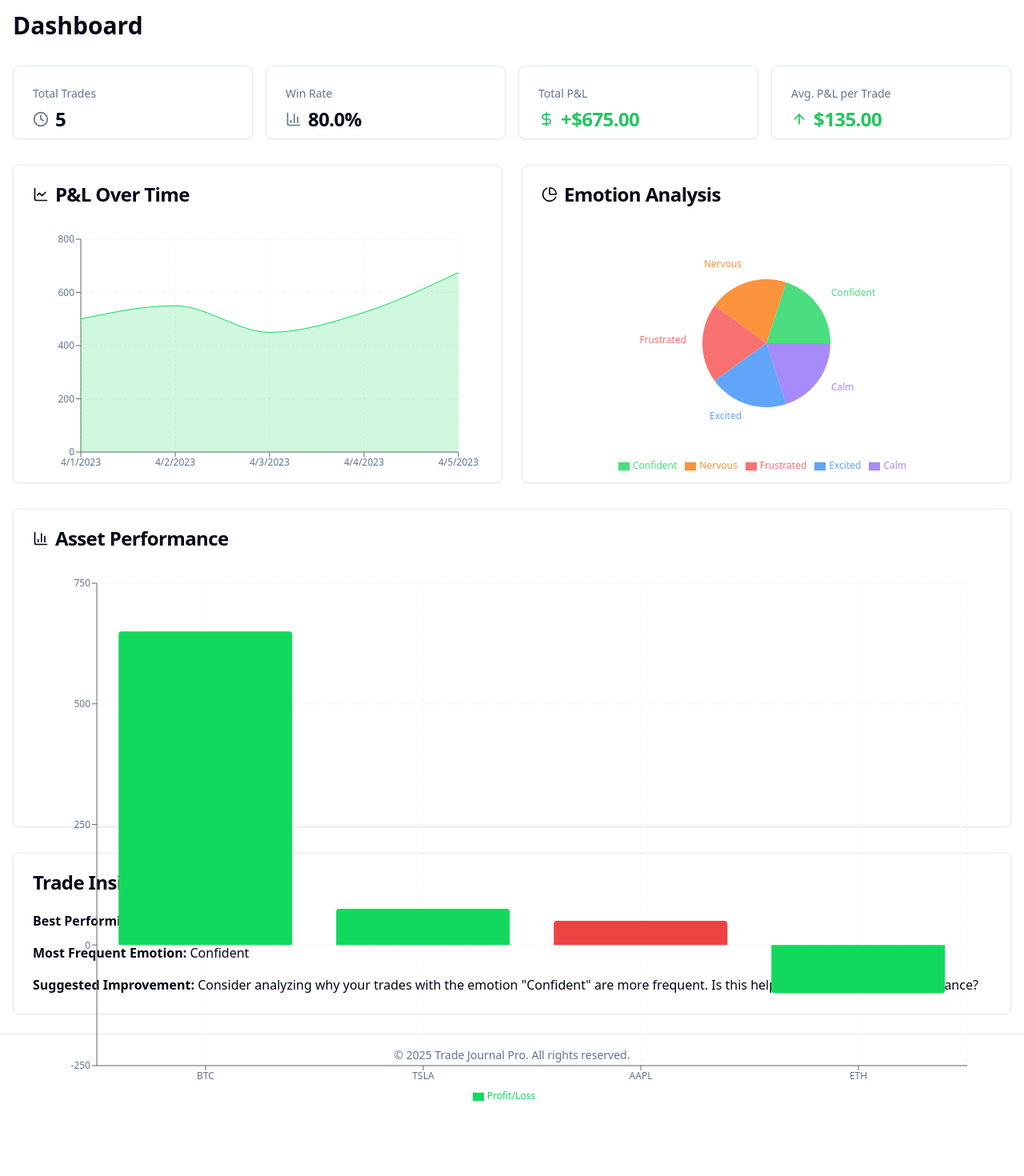
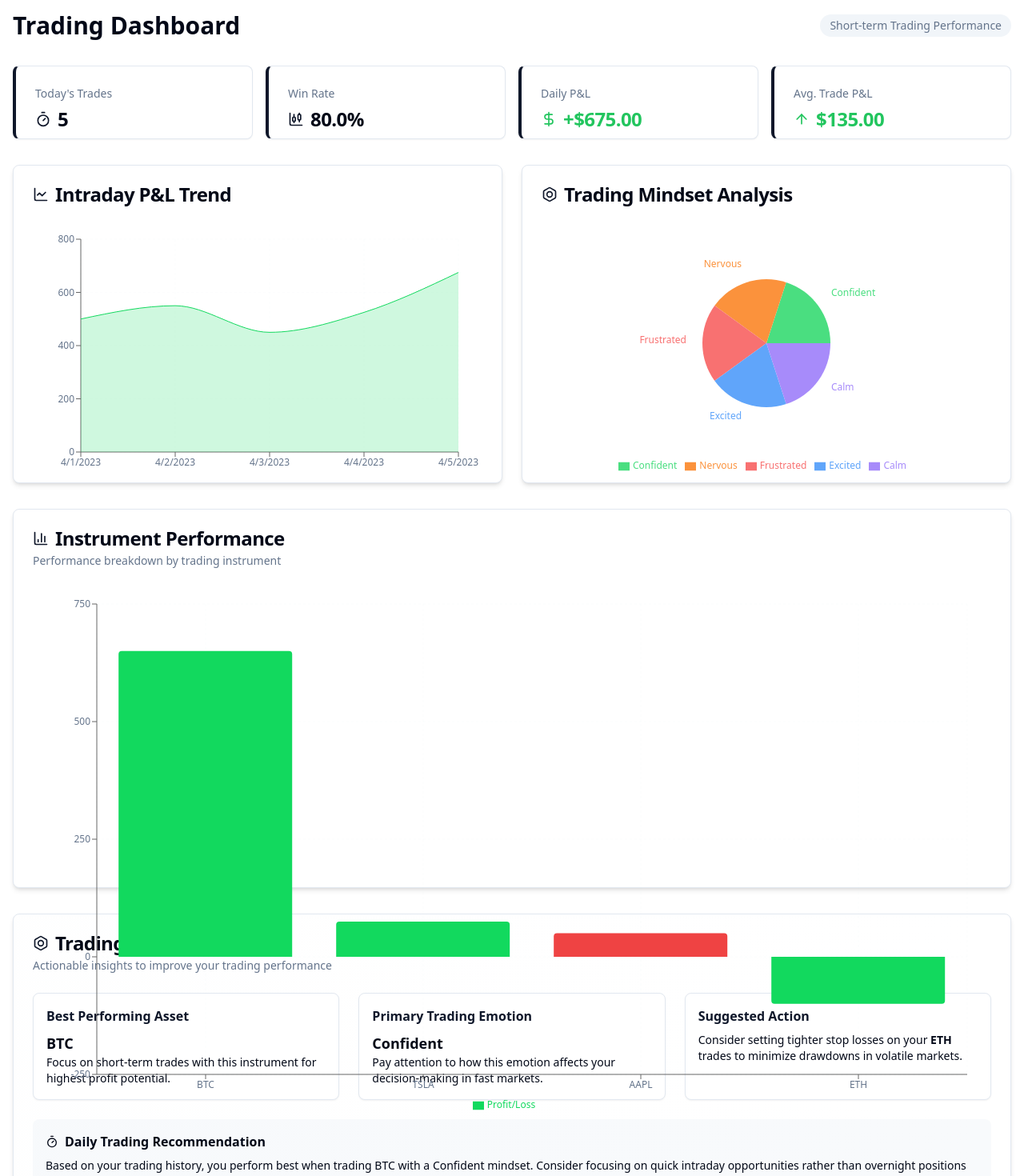
Before and after one commit to pavelnondo/tradebuddynew, a React (Vite) app: page / in a window 1280 px wide. Shown: the part 140-1610 px from the top of the page at 80% size. Before the commit the page ends 1523 px from the top, so only its background shows below. Built offline with nearby package versions, Linux system fonts and the light colour scheme.

Commit message:
Refactor app for short-term trading
The app has been redesigned to focus on short-term trading performance and provide more space for trade insights.

```diff
--- a/src/pages/Dashboard.tsx
+++ b/src/pages/Dashboard.tsx
@@ -1,6 +1,7 @@
+
 import { Card, CardContent, CardDescription, CardHeader, CardTitle } from "@/components/ui/card";
 import { Trade } from "@/types";
-import { ArrowDown, ArrowUp, BarChart3, Clock, DollarSign, LineChart, PieChart } from "lucide-react";
+import { ArrowDown, ArrowUp, BarChart3, Clock, DollarSign, LineChart, PieChart, Timer, CandlestickChart, Bolt } from "lucide-react";
 import { useMemo } from "react";
 import {
   Area,
@@ -156,33 +157,38 @@ export default function Dashboard() {
 
   return (
     <div className="space-y-8">
-      <h1 className="text-3xl font-bold">Dashboard</h1>
+      <div className="flex justify-between items-center">
+        <h1 className="text-3xl font-bold">Trading Dashboard</h1>
+        <div className="text-sm text-muted-foreground bg-muted px-3 py-1 rounded-full">
+          Short-term Trading Performance
+        </div>
+      </div>
 
-      {/* Key Metrics */}
+      {/* Key Metrics - Updated with Trading-Focused Icons */}
       <div className="grid grid-cols-1 md:grid-cols-2 lg:grid-cols-4 gap-4">
-        <Card>
+        <Card className="border-l-4 border-l-primary">
           <CardHeader className="pb-2">
-            <CardDescription>Total Trades</CardDescription>
+            <CardDescription>Today's Trades</CardDescription>
             <CardTitle className="text-2xl flex items-center">
-              <Clock className="mr-2 h-5 w-5 text-muted-foreground" />
+              <Timer className="mr-2 h-5 w-5 text-primary" />
               {metrics.totalTrades}
             </CardTitle>
           </CardHeader>
         </Card>
 
-        <Card>
+        <Card className="border-l-4 border-l-primary">
           <CardHeader className="pb-2">
             <CardDescription>Win Rate</CardDescription>
             <CardTitle className="text-2xl flex items-center">
-              <BarChart3 className="mr-2 h-5 w-5 text-muted-foreground" />
+              <CandlestickChart className="mr-2 h-5 w-5 text-primary" />
               {metrics.winRate.toFixed(1)}%
             </CardTitle>
           </CardHeader>
         </Card>
 
-        <Card>
+        <Card className="border-l-4 border-l-primary">
           <CardHeader className="pb-2">
-            <CardDescription>Total P&L</CardDescription>
+            <CardDescription>Daily P&L</CardDescription>
             <CardTitle className={`text-2xl flex items-center ${metrics.totalProfitLoss >= 0 ? 'text-green-500' : 'text-red-500'}`}>
               <DollarSign className="mr-2 h-5 w-5" />
               {metrics.totalProfitLoss >= 0 ? '+' : ''}
@@ -191,9 +197,9 @@ export default function Dashboard() {
           </CardHeader>
         </Card>
 
-        <Card>
+        <Card className="border-l-4 border-l-primary">
           <CardHeader className="pb-2">
-            <CardDescription>Avg. P&L per Trade</CardDescription>
+            <CardDescription>Avg. Trade P&L</CardDescription>
             <CardTitle className={`text-2xl flex items-center ${metrics.avgProfitLoss >= 0 ? 'text-green-500' : 'text-red-500'}`}>
               {metrics.avgProfitLoss >= 0 ? (
                 <ArrowUp className="mr-2 h-5 w-5" />
@@ -206,14 +212,14 @@ export default function Dashboard() {
         </Card>
       </div>
 
-      {/* Charts */}
+      {/* Performance Charts - More Focused on Short-term Performance */}
       <div className="grid grid-cols-1 lg:grid-cols-2 gap-6">
         {/* P&L Over Time */}
-        <Card>
+        <Card className="shadow-md hover:shadow-lg transition-shadow">
           <CardHeader>
             <CardTitle className="flex items-center">
-              <LineChart className="mr-2 h-5 w-5" />
-              P&L Over Time
+              <LineChart className="mr-2 h-5 w-5 text-primary" />
+              Intraday P&L Trend
             </CardTitle>
           </CardHeader>
           <CardContent>
@@ -221,7 +227,7 @@ export default function Dashboard() {
               <ChartContainer config={chartConfig}>
                 <ResponsiveContainer width="100%" height="100%">
                   <AreaChart data={metrics.plOverTime} margin={{ top: 20, right: 30, left: 0, bottom: 0 }}>
-                    <CartesianGrid strokeDasharray="3 3" />
+                    <CartesianGrid strokeDasharray="3 3" opacity={0.2} />
                     <XAxis dataKey="date" />
                     <YAxis />
                     <Tooltip content={<ChartTooltipContent />} />
@@ -240,12 +246,12 @@ export default function Dashboard() {
           </CardContent>
         </Card>
 
-        {/* Emotion Analysis */}
-        <Card>
+        {/* Trading Mindset Analysis */}
+        <Card className="shadow-md hover:shadow-lg transition-shadow">
           <CardHeader>
             <CardTitle className="flex items-center">
-              <PieChart className="mr-2 h-5 w-5" />
-              Emotion Analysis
+              <Bolt className="mr-2 h-5 w-5 text-primary" />
+              Trading Mindset Analysis
             </CardTitle>
           </CardHeader>
           <CardContent>
@@ -278,20 +284,21 @@ export default function Dashboard() {
         </Card>
       </div>
 
-      {/* Asset Performance - Now in its own row */}
-      <Card>
+      {/* Asset Performance - Now in its own row with more emphasis */}
+      <Card className="shadow-md hover:shadow-lg transition-shadow">
         <CardHeader>
           <CardTitle className="flex items-center">
-            <BarChart3 className="mr-2 h-5 w-5" />
-            Asset Performance
+            <BarChart3 className="mr-2 h-5 w-5 text-primary" />
+            Instrument Performance
           </CardTitle>
+          <CardDescription>Performance breakdown by trading instrument</CardDescription>
         </CardHeader>
         <CardContent>
-          <div className="h-[300px]">
+          <div className="h-[350px]"> {/* Increased height for better visibility */}
             <ChartContainer config={chartConfig}>
               <ResponsiveContainer width="100%" height="100%">
-                <BarChart data={metrics.assetChartData} margin={{ top: 20, right: 30, left: 20, bottom: 5 }}>
-                  <CartesianGrid strokeDasharray="3 3" />
+                <BarChart data={metrics.assetChartData} margin={{ top: 20, right: 30, left: 20, bottom: 20 }}>
+                  <CartesianGrid strokeDasharray="3 3" opacity={0.2} />
                   <XAxis dataKey="asset" />
                   <YAxis />
                   <Tooltip content={<ChartTooltipContent />} />
@@ -316,25 +323,61 @@ export default function Dashboard() {
         </CardContent>
       </Card>
 
-      {/* Insights - Now in its own row */}
-      <Card>
+      {/* Trade Insights - Redesigned with more focus on actionable trading advice */}
+      <Card className="shadow-md hover:shadow-lg transition-shadow bg-gradient-to-r from-secondary/5 to-transparent">
         <CardHeader>
-          <CardTitle>Trade Insights</CardTitle>
+          <CardTitle className="flex items-center">
+            <Bolt className="mr-2 h-5 w-5 text-primary" />
+            Trading Insights
+          </CardTitle>
+          <CardDescription>
+            Actionable insights to improve your trading performance
+          </CardDescription>
         </CardHeader>
-        <CardContent className="space-y-4">
-          <p>
-            <strong>Best Performing Asset:</strong>{" "}
-            {metrics.assetChartData.sort((a, b) => b.profitLoss - a.profitLoss)[0]?.asset || "N/A"}
-          </p>
-          <p>
-            <strong>Most Frequent Emotion:</strong>{" "}
-            {metrics.emotionChartData.sort((a, b) => b.value - a.value)[0]?.name || "N/A"}
-          </p>
-          <p>
-            <strong>Suggested Improvement:</strong> Consider analyzing why your trades with the emotion "
-            {metrics.emotionChartData.sort((a, b) => b.value - a.value)[0]?.name || "Confident"}" are more frequent.
-            Is this helping or hurting your performance?
-          </p>
+        <CardContent className="space-y-6">
+          <div className="grid grid-cols-1 md:grid-cols-3 gap-6">
+            <div className="bg-card p-4 rounded-lg border shadow-sm">
+              <h3 className="font-semibold mb-2 text-primary">Best Performing Asset</h3>
+              <p className="text-sm">
+                <span className="text-lg font-bold">
+                  {metrics.assetChartData.sort((a, b) => b.profitLoss - a.profitLoss)[0]?.asset || "N/A"}
+                </span>
+                <br />
+                Focus on short-term trades with this instrument for highest profit potential.
+              </p>
+            </div>
+
+            <div className="bg-card p-4 rounded-lg border shadow-sm">
+              <h3 className="font-semibold mb-2 text-primary">Primary Trading Emotion</h3>
+              <p className="text-sm">
+                <span className="text-lg font-bold">
+                  {metrics.emotionChartData.sort((a, b) => b.value - a.value)[0]?.name || "N/A"}
+                </span>
+                <br />
+                Pay attention to how this emotion affects your decision-making in fast markets.
+              </p>
+            </div>
+
+            <div className="bg-card p-4 rounded-lg border shadow-sm">
+              <h3 className="font-semibold mb-2 text-primary">Suggested Action</h3>
+              <p className="text-sm">
+                Consider setting tighter stop losses on your
+                <span className="font-bold">{" "}{metrics.assetChartData.sort((a, b) => a.profitLoss - b.profitLoss)[0]?.asset || "N/A"}{" "}</span>
+                trades to minimize drawdowns in volatile markets.
+              </p>
+            </div>
+          </div>
+
+          <div className="bg-muted/50 p-4 rounded-lg">
+            <h3 className="font-semibold mb-2 flex items-center">
+              <Timer className="mr-2 h-4 w-4" />
+              Daily Trading Recommendation
+            </h3>
+            <p className="text-sm">
+              Based on your trading history, you perform best when trading {metrics.assetChartData.sort((a, b) => b.profitLoss - a.profitLoss)[0]?.asset || "top assets"} with a {metrics.emotionChartData.sort((a, b) => b.value - a.value)[0]?.name || "balanced"} mindset.
+              Consider focusing on quick intraday opportunities rather than overnight positions for improved risk management.
+            </p>
+          </div>
         </CardContent>
       </Card>
     </div>
--- a/src/types/index.ts
+++ b/src/types/index.ts
@@ -15,4 +15,7 @@ export interface Trade {
   notes: string;
   emotion: EmotionType;
   screenshot?: string; // URL to the screenshot
+  duration?: number; // Trade duration in minutes (for short-term focus)
+  setup?: string; // Trading setup/strategy used
+  executionQuality?: number; // Rating of how well the trade was executed (1-10)
 }
```
